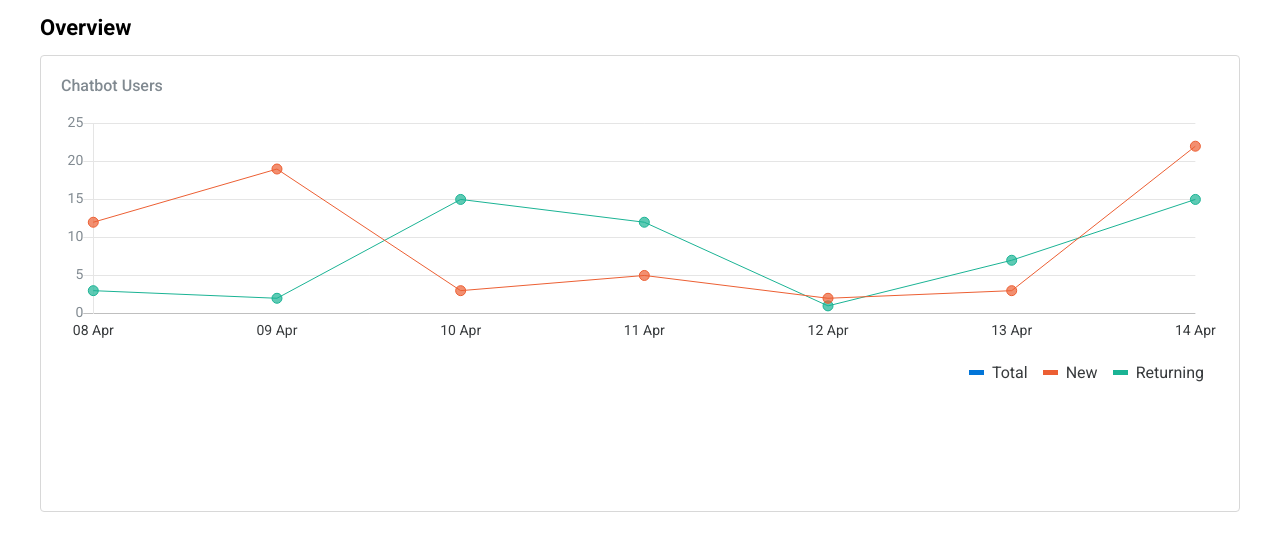
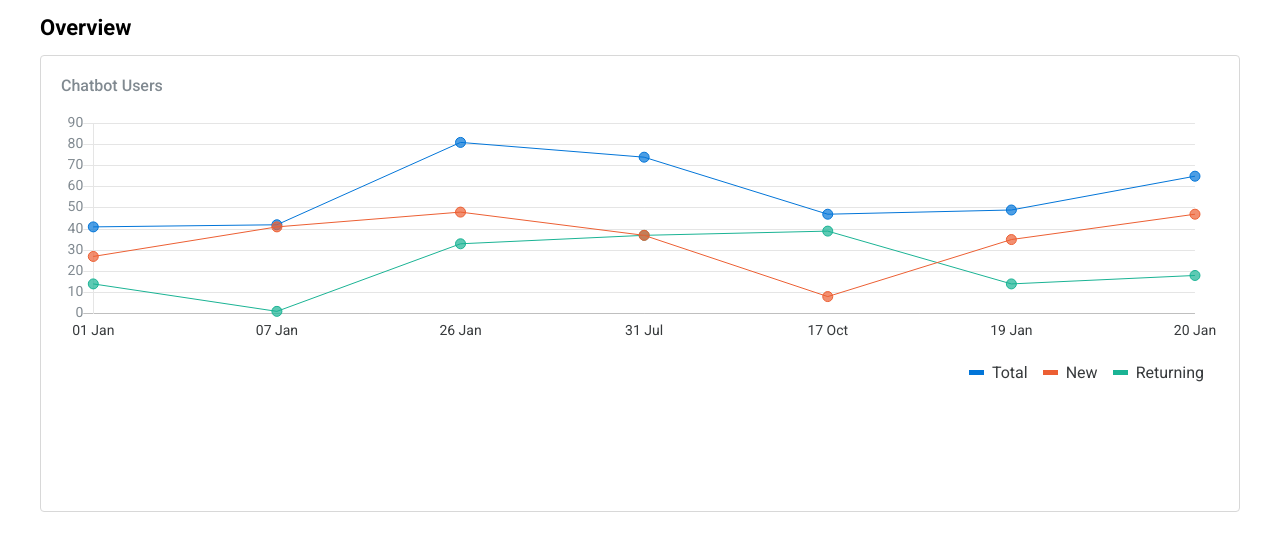
Before and after one commit to leo-le-07/taiger-reporting-js-version, a Vue app: page /#/ in a window 1280 px wide. Shown: the top 550 px of the page. Built offline with nearby package versions, Linux system fonts and the light colour scheme.

Commit message:
[#166106375] Admin sees mock data displayed on `Chatbot Users` table

```diff
--- a/package.json
+++ b/package.json
@@ -11,6 +11,8 @@
   "dependencies": {
     "chart.js": "^2.8.0",
     "core-js": "^2.6.5",
+    "lodash": "^4.17.11",
+    "moment": "^2.24.0",
     "vue": "^2.6.10",
     "vue-chartjs": "^3.4.2",
     "vue-router": "^3.0.3",
@@ -26,6 +28,7 @@
     "babel-core": "7.0.0-bridge.0",
     "babel-eslint": "^10.0.1",
     "babel-jest": "^23.6.0",
+    "chance": "^1.0.18",
     "eslint": "^5.16.0",
     "eslint-plugin-vue": "^5.0.0",
     "sass": "^1.18.0",
--- /dev/null
+++ b/src/components/OverviewChart/index.vue
@@ -0,0 +1,106 @@
+<template>
+  <div class="container">
+    <div class="sub-header">
+      <div class="chart-name">Chatbot Users</div>
+    </div>
+    <div class="chart-viewport">
+      <LineChart
+        :chart-data="dataCollection"
+        :styles="customStyles"
+      />
+      <div class="chart-legends">
+        <ul class="legend">
+          <li><span class="total" />Total</li>
+          <li><span class="new" />New</li>
+          <li><span class="returning" />Returning</li>
+        </ul>
+      </div>
+    </div>
+  </div>
+</template>
+
+<script>
+import LineChart from '@/components/common/LineChart.vue'
+import { dataCollection } from './utils'
+
+export default {
+  components: {
+    LineChart
+  },
+  data () {
+    return {
+      dataCollection: null
+    }
+  },
+  mounted () {
+    this.fillData()
+  },
+  methods: {
+    fillData () {
+      this.dataCollection = dataCollection()
+    }
+  },
+  computed: {
+    customStyles () {
+      return {
+        height: '232px',
+        position: 'relative'
+      }
+    }
+  }
+}
+</script>
+
+<style lang="scss" scoped>
+.chart-viewport {
+  height: 232px;
+  max-height: 232px;
+}
+
+.chart-name {
+  font-weight: 500;
+  font-size: $fontSizeNormal;
+  line-height: 19px;
+  color: $gray500;
+}
+
+.sub-header {
+  margin-bottom: 20px;
+}
+
+.chart-legends {
+  display: flex;
+  justify-content: flex-end;
+}
+
+.legend {
+  list-style: none;
+
+  li {
+    display: flex;
+    align-items: center;
+    color: $black500;
+    float: left;
+    margin-right: 15px;
+  }
+
+  span {
+    width: 15px;
+    height: 5px;
+    float: left;
+    margin-right: 8px;
+  }
+
+  .total {
+    background: $primary;
+  }
+
+  .new {
+    background: $orange500;
+  }
+
+  .returning {
+    background: $green500;
+  }
+}
+</style>
--- /dev/null
+++ b/src/components/OverviewChart/utils.js
@@ -0,0 +1,45 @@
+import moment from 'moment'
+import sortBy from 'lodash/sortBy'
+
+import { DD_MM } from '@/utils/dateFormatter'
+import { overviewData } from '@/services/chatbotUsers'
+
+export const dataCollection = () => {
+  const data = overviewData()
+  const { newUser, returningUser, totalUser } = data
+  const labels = sortBy(newUser, 'date').map((item) => moment(item.date).format(DD_MM))
+  const datasets = [
+    {
+      label: 'New users',
+      fill: false,
+      pointBackgroundColor: 'rgba(236, 95, 51, 0.7)',
+      pointRadius: 5,
+      borderColor: '#EC5F33',
+      borderWidth: 1,
+      data: sortBy(newUser, 'date').map((item) => item.value)
+    },
+    {
+      label: 'Returning users',
+      fill: false,
+      pointBackgroundColor: 'rgba(26, 179, 148, 0.7)',
+      pointRadius: 5,
+      borderColor: '#1AB394',
+      borderWidth: 1,
+      data: sortBy(returningUser, 'date').map((item) => item.value)
+    },
+    {
+      label: 'Total users',
+      fill: false,
+      pointBackgroundColor: 'rgba(2, 117, 216, 0.7)',
+      pointRadius: 5,
+      borderColor: '#0275D8',
+      borderWidth: 1,
+      data: sortBy(totalUser, 'date').map((item) => item.value)
+    }
+  ]
+
+  return {
+    labels,
+    datasets
+  }
+}
--- /dev/null
+++ b/src/fakers/date.js
@@ -0,0 +1,8 @@
+import moment from 'moment'
+
+export default () => {
+  const start = new Date(2018, 0, 1)
+  const end = new Date()
+  const result = new Date(start.getTime() + Math.random() * (end.getTime() - start.getTime()))
+  return moment(result).format()
+}
--- /dev/null
+++ b/src/fakers/number.js
@@ -0,0 +1,5 @@
+export const randomIntegerNumberBetween = (min, max) => {
+  min = Math.ceil(min)
+  max = Math.floor(max)
+  return Math.floor(Math.random() * (max - min + 1)) + min
+}
--- /dev/null
+++ b/src/services/chatbotUsers.js
@@ -0,0 +1,37 @@
+import randomDateStr from '@/fakers/date'
+import { randomIntegerNumberBetween } from '@/fakers/number'
+
+const overviewDataFaker = () => {
+  const number = 7
+  const returningUser = []
+  const totalUser = []
+  const newUser = Array(number).fill().map((value, index) => {
+    const date = randomDateStr()
+    const newUserValue = randomIntegerNumberBetween(1, 50)
+    const returningUserValue = randomIntegerNumberBetween(1, 50)
+
+    returningUser.push({
+      date,
+      value: returningUserValue
+    })
+    totalUser.push({
+      date,
+      value: newUserValue + returningUserValue
+    })
+
+    return {
+      date,
+      value: newUserValue
+    }
+  })
+
+  return {
+    newUser,
+    returningUser,
+    totalUser
+  }
+}
+
+export const overviewData = () => {
+  return overviewDataFaker()
+}
--- /dev/null
+++ b/src/utils/dateFormatter.js
@@ -0,0 +1 @@
+export const DD_MM = 'DD MMM'
--- a/src/views/Overview.vue
+++ b/src/views/Overview.vue
@@ -4,78 +4,17 @@
       <h1>Overview</h1>
     </div>
     <div class="chart-container">
-      <div class="sub-header">
-        <div class="chart-name">Chatbot Users</div>
-        <!-- <div class="filter-times">
-          <FilterButtonGroup />
-        </div> -->
-      </div>
-      <div class="chart-viewport">
-        <LineChart
-          :chart-data="dataCollection"
-          :styles="customStyles"
-        />
-        <div class="chart-legends">
-          <ul class="legend">
-            <li><span class="total" />Total</li>
-            <li><span class="new" />New</li>
-            <li><span class="returning" />Returning</li>
-          </ul>
-        </div>
-      </div>
+      <OverviewChart />
     </div>
   </div>
 </template>
 
 <script>
-import LineChart from '@/components/common/LineChart.vue'
+import OverviewChart from '@/components/OverviewChart/index.vue'
 
 export default {
   components: {
-    LineChart
-  },
-  data () {
-    return {
-      dataCollection: null
-    }
-  },
-  mounted () {
-    this.fillData()
-  },
-  methods: {
-    fillData () {
-      this.dataCollection = {
-        labels: ['08 Apr', '09 Apr', '10 Apr', '11 Apr', '12 Apr', '13 Apr', '14 Apr'],
-        datasets: [
-          {
-            label: 'New users',
-            fill: false,
-            data: [12, 19, 3, 5, 2, 3, 22],
-            pointBackgroundColor: 'rgba(236, 95, 51, 0.7)',
-            pointRadius: 5,
-            borderColor: '#EC5F33',
-            borderWidth: 1
-          },
-          {
-            label: 'Returning users',
-            fill: false,
-            data: [3, 2, 15, 12, 1, 7, 15],
-            pointBackgroundColor: 'rgba(26, 179, 148, 0.7)',
-            pointRadius: 5,
-            borderColor: '#1AB394',
-            borderWidth: 1
-          }
-        ]
-      }
-    }
-  },
-  computed: {
-    customStyles () {
-      return {
-        height: '232px',
-        position: 'relative'
-      }
-    }
+    OverviewChart
   }
 }
 </script>
@@ -86,61 +25,6 @@ export default {
   max-height: 415px;
   border: 1px solid $borderGray;
   border-radius: 4px;
-}
-
-.chart-viewport {
-  height: 232px;
-  max-height: 232px;
-}
-
-.chart-name {
-  font-weight: 500;
-  font-size: $fontSizeNormal;
-  line-height: 19px;
-  color: $gray500;
-}
-
-.chart-container {
   padding: 20px;
 }
-
-.sub-header {
-  margin-bottom: 20px;
-}
-
-.chart-legends {
-  display: flex;
-  justify-content: flex-end;
-}
-
-.legend {
-  list-style: none;
-
-  li {
-    display: flex;
-    align-items: center;
-    color: $black500;
-    float: left;
-    margin-right: 15px;
-  }
-
-  span {
-    width: 15px;
-    height: 5px;
-    float: left;
-    margin-right: 8px;
-  }
-
-  .total {
-    background: $primary;
-  }
-
-  .new {
-    background: $orange500;
-  }
-
-  .returning {
-    background: $green500;
-  }
-}
 </style>
```
Also changed, not shown: 1 other file (tests, documents, lock files or other folders).
